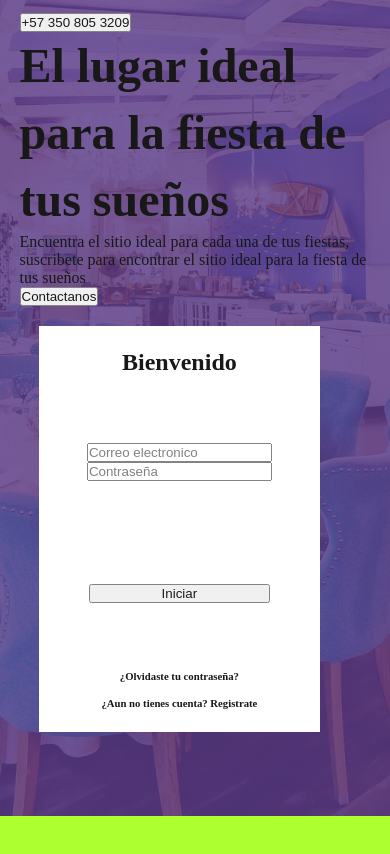
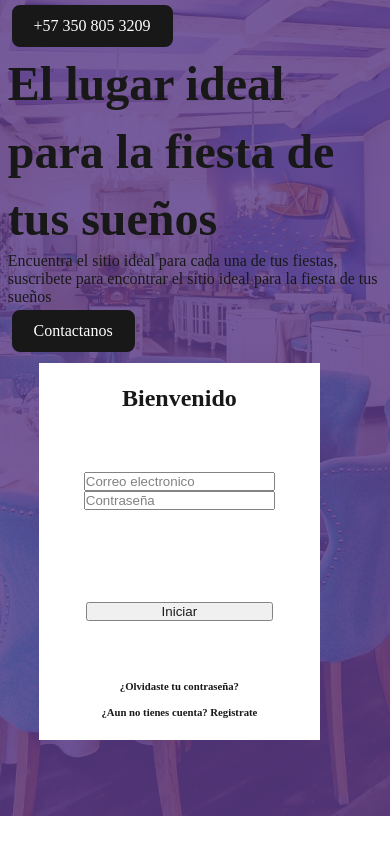
Before and after one commit to miguelar06/Pagina_Cappty, a plain HTML site: page index.html in a window 390 px wide. Shown: the part 88-942 px from the top of the page. Drawn offline with Linux system fonts and the light colour scheme.

Commit message:
se agrega botones, icono de pagina y ajuste de responsive

```diff
--- a/css/style.css
+++ b/css/style.css
@@ -68,12 +68,6 @@ h5{
     opacity: 90%;
 }
 
-#inicio2{
-    width: 100%;
-    height: 100vh;
-    background-color: greenyellow;
-}
-
 #seccion1{
     display: flex;
     flex-direction: row;
@@ -127,9 +121,36 @@ h5{
 
 #form1{
     display: flex;
+    width: 75%;
     height: 70%;
     flex-direction: column;
     justify-content: space-around;
+}
+
+.boton1:link, .boton1:visited{
+    background-color: black;
+    color: white;
+    border: 2px solid black;
+    padding: 10px 20px;
+    text-align: center;
+    text-decoration: none;
+    display: inline-block;
+    border-radius: 8px;
+    margin: 1%;
+}
+
+.boton1:hover, .boton1:active{
+    background-color: white;
+    color: black;
+    border: 1px solid black;
+
+}
+
+
+#inicio2{
+    width: 100%;
+    height: 100vh;
+    background-color: white;
 }
 
 
@@ -152,7 +173,7 @@ h5{
     }
 }
 
-@media screen and (max-width: 800px){
+@media screen and (max-width: 850px){
     #seccion1{
         display: flex;
         flex-direction: column;
@@ -161,6 +182,9 @@ h5{
     }
     #mensaje{
         max-width: 70%;
+    }
+    #mensaje1{
+        padding: 2%;
     }
 }
 
--- a/index.html
+++ b/index.html
@@ -4,6 +4,7 @@
     <meta charset="UTF-8">
     <meta name="viewport" content="width=device-width, initial-scale=1.0">
     <link rel="stylesheet" href="css/style.css">
+    <link rel="icon" href="image/logo1.ico">
     <title>Cappty</title>
 </head>
 <header>
@@ -33,7 +34,7 @@
                 <div>
                     <div  id="mensaje1">
                         <div>
-                            <button type="button" onclick="alert('Vamos a conectarnos a whatsApp')"> +57 350 805 3209</button>
+                            <a href="#" class="boton1" onclick="alert('Vamos a conectarnos a whatsApp')"> +57 350 805 3209</a>
                         </div>
                             <div id="h1">
                                 <h1>El lugar ideal para la fiesta de tus sueños</h1>
@@ -43,7 +44,7 @@
                                     ideal para la fiesta de tus sueños
                                 </p>
                         <div>
-                            <button type="button" onclick="alert('Vamos a contactarnos')">Contactanos</button>
+                            <a href="#" class="boton1" onclick="alert('Vamos a contactarnos')">Contactanos</a>
                         </div>
                     </div>
                 </div>
```
Also changed, not shown: image/logo1.ico (added), image/logo1.png (added).
